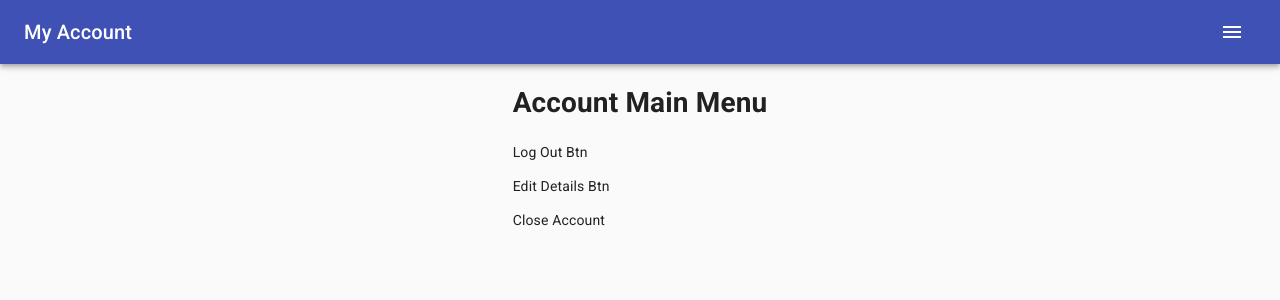
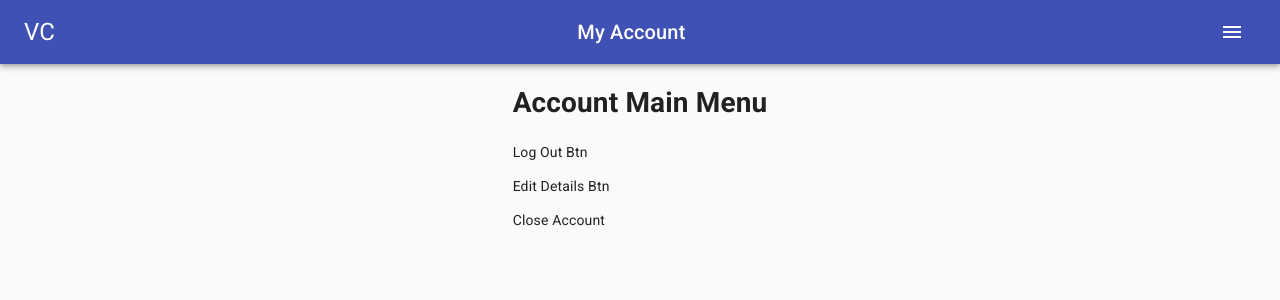
Before and after one commit to Sebsterio/animalysis, a React (Create React App) app in the folder client/: page /account in a window 1280 px wide. Shown: the top 300 px of the page. Built offline with nearby package versions, Linux system fonts and the light colour scheme.

Commit message:
add Header logo placeholder with a link to homepage

```diff
--- a/client/src/components/Header/Header.jsx
+++ b/client/src/components/Header/Header.jsx
@@ -1,5 +1,5 @@
 import React from "react";
-import { Switch, Route } from "react-router-dom";
+import { Switch, Route, Link } from "react-router-dom";
 import { makeStyles } from "@material-ui/core/styles";
 
 import AppBar from "@material-ui/core/AppBar";
@@ -13,12 +13,15 @@ import { routes } from "routes";
 // ----------------------------------------------------------------
 
 const useStyles = makeStyles((theme) => ({
-	root: { flexGrow: 1 },
+	appLogo: {
+		textDecoration: "none",
+		color: "white",
+	},
 	title: { flexGrow: 1 },
 }));
 
 export const Header = () => {
-	const classes = useStyles();
+	const clx = useStyles();
 
 	const titles = routes.map((route) => {
 		const { path, title, exact } = route;
@@ -28,11 +31,16 @@ export const Header = () => {
 	return (
 		<AppBar position="static">
 			<Toolbar>
-				<Typography variant="h6" className={classes.title}>
+				<Link to="/" className={clx.appLogo}>
+					<Typography variant="h5" children="VC" />
+				</Link>
+
+				<Typography variant="h6" align="center" className={clx.title}>
 					<Switch>{titles}</Switch>
 				</Typography>
+
 				<IconButton
-					className={classes.menuButton}
+					className={clx.menuButton}
 					color="inherit"
 					aria-label="menu"
 				>
```
